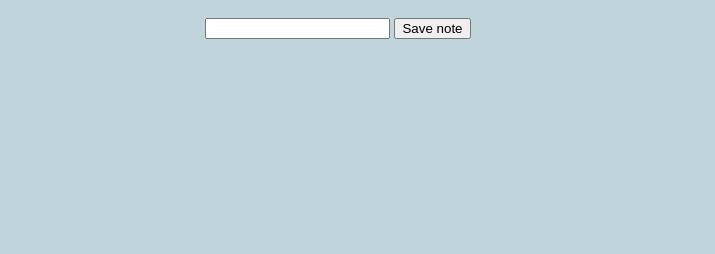
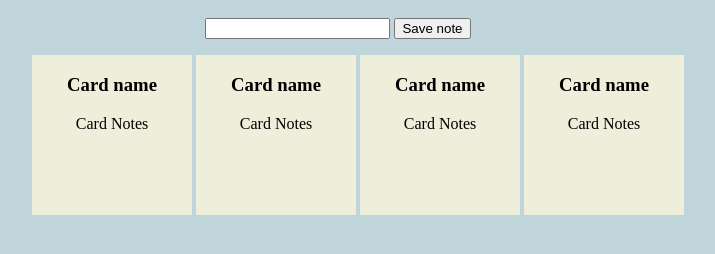
Before and after one commit to lili2311/redux-example-notes-app, a website built with webpack: page src/index.html in a window 1280 px wide. Shown: the part 48-302 px from the top of the page, without its empty margins (302-1017 px from the left). Built offline with nearby package versions, Linux system fonts and the light colour scheme; files whose address does not match are found by name.

Commit message:
Initial cards styles and layout

```diff
--- a/src/index.html
+++ b/src/index.html
@@ -14,7 +14,37 @@
             <form>
                 <input type='text'>
                 <button type="submit">Save note</button>
+            </form>
         </section>
-
+        <section>
+            <div>
+                <ul class="notes">
+                    <li class="notes__card">
+                        <h3>Card name</h3>
+                        <div>
+                            <p>Card Notes</p>
+                        </div>
+                    </li>
+                    <li class="notes__card">
+                        <h3>Card name</h3>
+                        <div>
+                            <p>Card Notes</p>
+                        </div>
+                    </li>
+                    <li class="notes__card">
+                        <h3>Card name</h3>
+                        <div>
+                            <p>Card Notes</p>
+                        </div>
+                    </li>
+                    <li class="notes__card">
+                        <h3>Card name</h3>
+                        <div>
+                            <p>Card Notes</p>
+                        </div>
+                    </li>
+                </ul>
+            </div>
+        </section>
     </body>
 </html>
--- a/src/scss/styles.scss
+++ b/src/scss/styles.scss
@@ -2,3 +2,16 @@ body {
     background: #C0D5DB;
     text-align: center;
 }
+li {
+	list-style: none;
+}
+
+.notes {
+
+	&__card {
+		background-color: #EEEEDB;
+		width: 10em;
+		height: 10em;
+		display: inline-block;
+	}
+}
```
